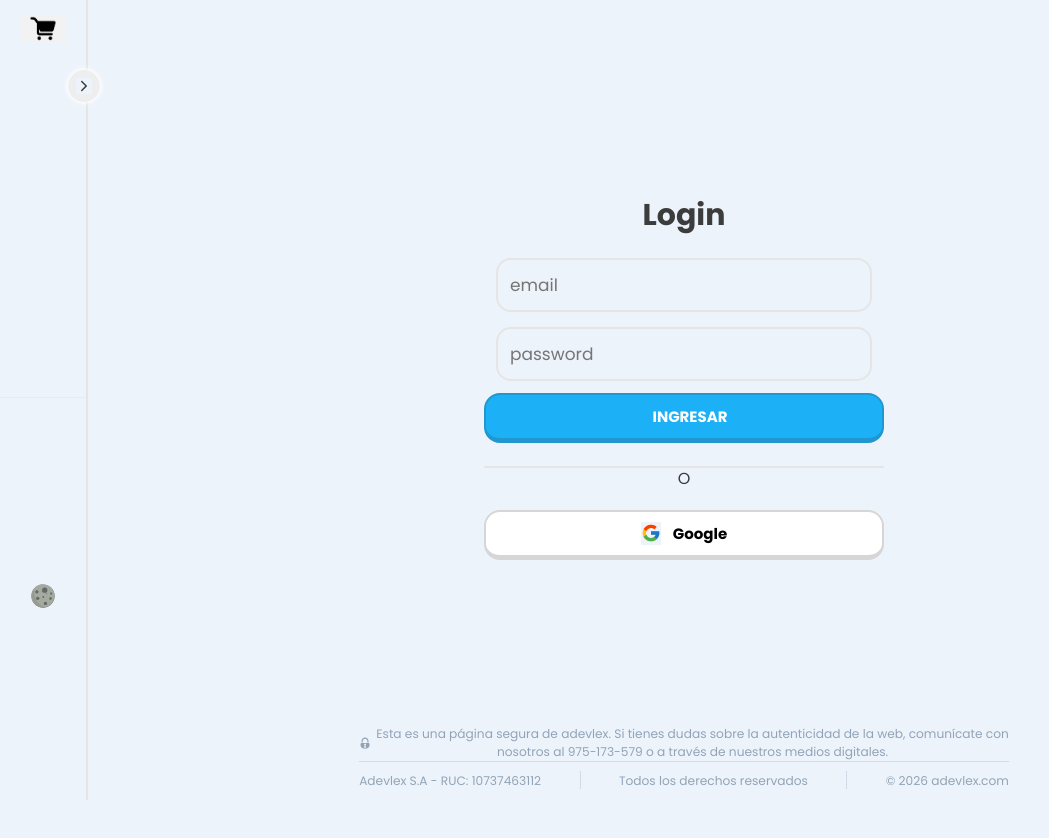
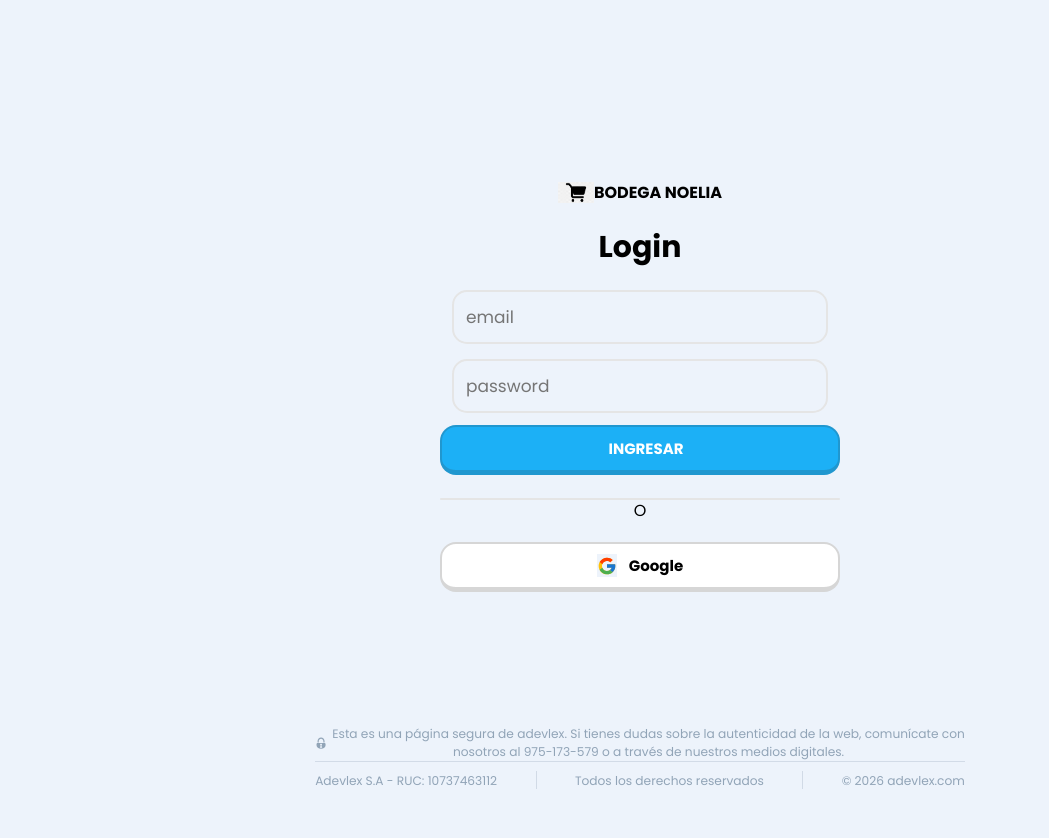
Before and after one commit to rosasrias/pos-react, a React (Vite) app: page /login in a window 1280 px wide. Shown: the whole page, without its empty margins (0-1049 px from the left). Built offline with nearby package versions, Linux system fonts and the light colour scheme; no server answers; some icons are missing.

Commit message:
feat: add login page with logo and update App component for routing

```diff
--- a/src/App.jsx
+++ b/src/App.jsx
@@ -6,15 +6,19 @@ import { Device } from "./styles/breakpoinst";
 import { useThemeStore } from "./store/ThemeStore";
 import { useState } from "react";
 import { AuthContextProvider } from "./context/AuthContent";
+import { useLocation } from "react-router-dom";
+import { Login } from "./pages/Login";
 
 function App() {
   const [sidebarOpen, setSidebarOpen] = useState(false);
   const { themeStyle } = useThemeStore();
+  const {pathname} = useLocation();
   return (
     <ThemeProvider theme={themeStyle}>
       <AuthContextProvider>
-        <Container className={sidebarOpen ? "active" : ""}>
-          <GlobalStyles />
+        <GlobalStyles />
+        {
+          pathname != "/login"?( <Container className={sidebarOpen ? "active" : ""}>
           <section className="contentSidebar">
             <Sidebar
               state={sidebarOpen}
@@ -25,7 +29,9 @@ function App() {
           <section className="contentRouters">
             <MyRoutes />
           </section>
-        </Container>
+        </Container>):(<Login/>)
+        }
+
       </AuthContextProvider>
     </ThemeProvider>
   );
--- a/src/components/templates/LoginTemplate.jsx
+++ b/src/components/templates/LoginTemplate.jsx
@@ -14,6 +14,10 @@ export function LoginTemplate() {
     <Container>
       <section className="contentCard">
         <div className="card">
+          <ContentLogo>
+            <img src={v.logo} alt="logo" />
+            <span>BODEGA NOELIA</span>
+          </ContentLogo>
           <Title $paddingbottom="20px">Login</Title>
           <form action="">
             <InputText2>
@@ -82,3 +86,16 @@ const Container = styled.div`
     }
   }
 `;
+
+const ContentLogo = styled.section`
+  display: flex;
+  align-items: center;
+  justify-content: center;
+  margin: 20px;
+  span {
+    font-weight: 700;
+  }
+  img {
+    width: 10%;
+  }
+`;
```
